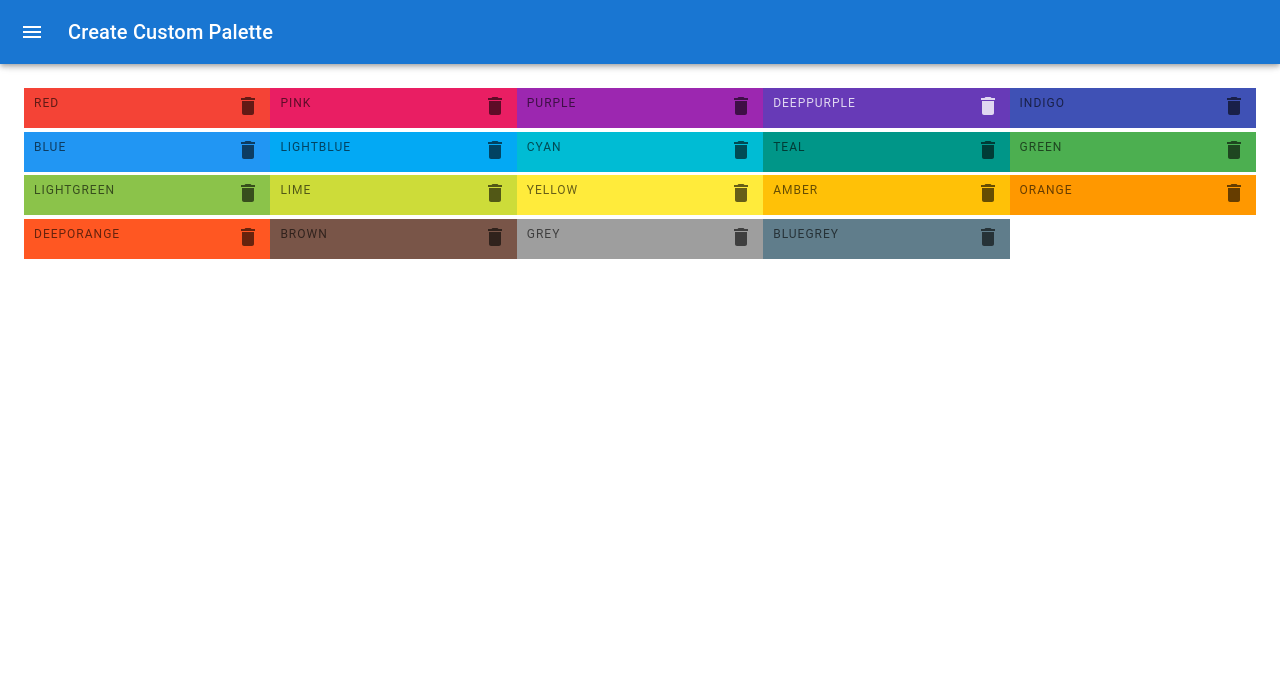
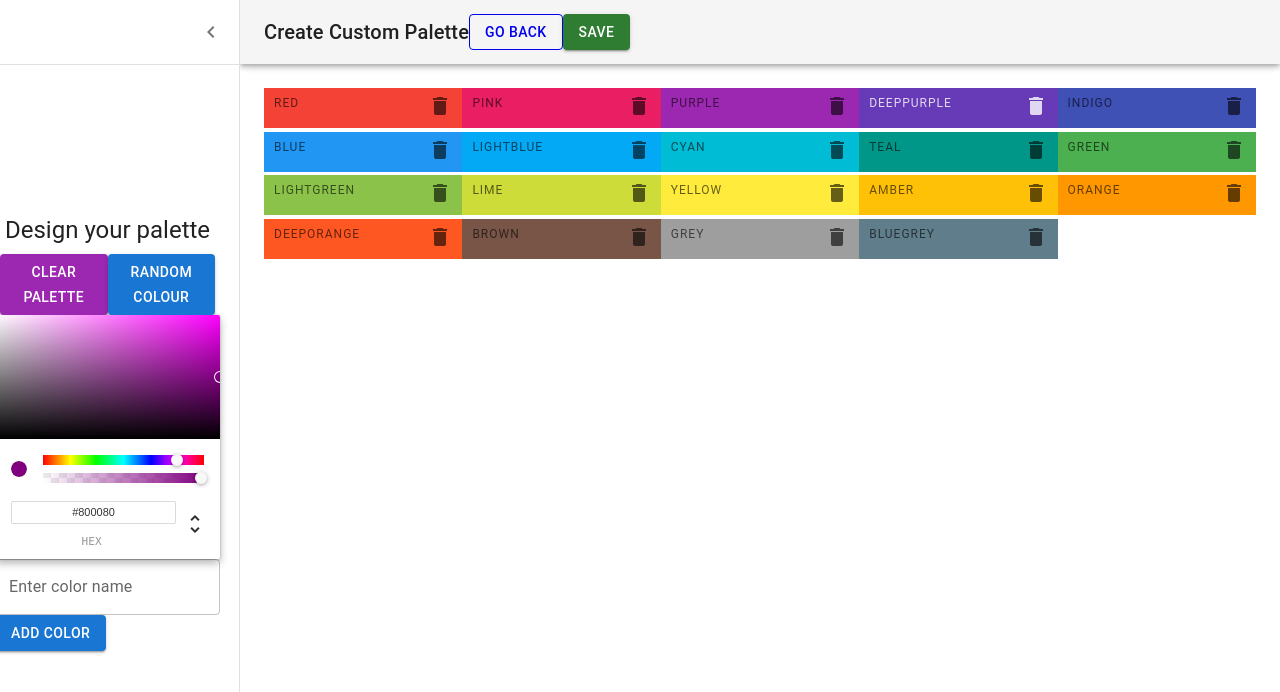
Before and after one commit to 1nandagopal/colors-v2, a React (Create React App) app: page /new in a window 1280 px wide. Shown: the top 692 px of the page. Built offline with nearby package versions, Linux system fonts and the light colour scheme.

Commit message:
Added ColorPickerForm in NewPalette.

```diff
--- a/package.json
+++ b/package.json
@@ -13,8 +13,10 @@
     "@testing-library/user-event": "^13.5.0",
     "chroma-js": "^2.4.2",
     "react": "^18.3.1",
+    "react-color": "^2.19.3",
     "react-copy-to-clipboard": "^5.1.0",
     "react-dom": "^18.3.1",
+    "react-hook-form": "^7.51.4",
     "react-redux": "^9.1.2",
     "react-router-dom": "^6.23.1",
     "react-scripts": "5.0.1",
--- a/src/App.js
+++ b/src/App.js
@@ -4,6 +4,7 @@ import { Route, Routes } from "react-router-dom";
 import Palette from "./components/Palette";
 import SingleColourPalette from "./components/SingleColourPalette";
 import NewPalette from "./components/NewPalette";
+import Test from "./components/Test";
 
 function App() {
   return (
@@ -12,6 +13,7 @@ function App() {
       <Route path="/:paletteId" element={<Palette />} />
       <Route path="/:paletteId/:colorId" element={<SingleColourPalette />} />
       <Route path="/new" element={<NewPalette />} />
+      <Route path="/test" element={<Test />} />
     </Routes>
   );
 }
--- /dev/null
+++ b/src/components/ColorPickerForm.js
@@ -0,0 +1,56 @@
+import React from "react";
+import { Button, TextField } from "@mui/material";
+import { ChromePicker } from "react-color";
+import { Controller, useForm } from "react-hook-form";
+
+const temp = {
+  picker: {
+    width: "100% !important",
+    marginTop: "2rem",
+  },
+  addColour: {
+    width: "100%",
+    padding: "1rem",
+    marginTop: "1rem",
+    fontSize: "2rem",
+  },
+  colourNameInput: {
+    width: "100%",
+    height: "70px",
+  },
+};
+
+function ColorPickerForm({ isPaletteFull }) {
+  const { register, handleSubmit, watch, control } = useForm();
+
+  const addNewColor = (data) => console.log(data);
+  return (
+    <>
+      <form onSubmit={handleSubmit(addNewColor)}>
+        <Controller
+          name="currentColor"
+          control={control}
+          defaultValue="purple"
+          render={({ field }) => (
+            <ChromePicker
+              color={field.value}
+              onChange={(color) => field.onChange(color.hex)}
+            />
+          )}
+        />
+        <TextField {...register("currentColorName")} label="Enter color name" />
+        <Button
+          variant="contained"
+          color="primary"
+          type="submit"
+          disabled={isPaletteFull}
+          sx={{ bgcolor: watch("currentColor") }}
+        >
+          Add Color
+        </Button>
+      </form>
+    </>
+  );
+}
+
+export default ColorPickerForm;
--- a/src/components/NewPalette.js
+++ b/src/components/NewPalette.js
@@ -20,7 +20,23 @@ import InboxIcon from "@mui/icons-material/MoveToInbox";
 import MailIcon from "@mui/icons-material/Mail";
 import seedColors from "../seedColors";
 import DraggableColorBox from "./DraggableColorBox";
+import { useSelector } from "react-redux";
+import { Button } from "@mui/material";
+import { Link } from "react-router-dom";
+import ColorPickerForm from "./ColorPickerForm";
 
+const Container = styled("div")({
+  width: "90%",
+  height: "100%",
+  display: "flex",
+  flexDirection: "column",
+  justifyContent: "center",
+  alignItems: "center",
+});
+
+const Buttons = styled("div")({
+  width: "100%",
+});
 const drawerWidth = 240;
 
 const Main = styled("main", { shouldForwardProp: (prop) => prop !== "open" })(
@@ -69,9 +85,9 @@ const DrawerHeader = styled("div")(({ theme }) => ({
 
 export default function NewPalette() {
   const theme = useTheme();
-  const [open, setOpen] = React.useState(false);
+  const [open, setOpen] = React.useState(true);
 
-  const colors = seedColors[0].colors;
+  const colors = useSelector((state) => state.customPalette);
 
   const handleDrawerOpen = () => {
     setOpen(true);
@@ -81,10 +97,12 @@ export default function NewPalette() {
     setOpen(false);
   };
 
+  const isPaletteFull = false;
+
   return (
     <Box sx={{ display: "flex" }}>
       <CssBaseline />
-      <AppBar position="fixed" open={open}>
+      <AppBar position="fixed" open={open} color="default">
         <Toolbar>
           <IconButton
             color="inherit"
@@ -98,6 +116,14 @@ export default function NewPalette() {
           <Typography variant="h6" noWrap component="div">
             Create Custom Palette
           </Typography>
+          <Link to="/">
+            <Button color="inherit" variant="outlined" size="medium">
+              Go Back
+            </Button>
+          </Link>
+          <Button color="success" variant="contained" size="medium">
+            Save
+          </Button>
         </Toolbar>
       </AppBar>
       <Drawer
@@ -123,11 +149,44 @@ export default function NewPalette() {
           </IconButton>
         </DrawerHeader>
         <Divider />
+        <Container>
+          <Typography variant="h5" gutterBottom>
+            Design your palette
+          </Typography>
+          <Buttons>
+            <Button
+              sx={{
+                width: "50%",
+              }}
+              variant="contained"
+              color="secondary"
+              // onClick={this.clearColours}
+            >
+              Clear Palette
+            </Button>
+            <Button
+              sx={{
+                width: "50%",
+              }}
+              variant="contained"
+              color="primary"
+              // onClick={this.addRandomColour}
+              // disabled={isPaletteFull}
+            >
+              Random Colour
+            </Button>
+          </Buttons>
+          <ColorPickerForm isPaletteFull={isPaletteFull} />
+        </Container>
       </Drawer>
       <Main open={open}>
         <DrawerHeader />
         {colors.map((color) => (
-          <DraggableColorBox name={color.name} color={color.color} />
+          <DraggableColorBox
+            name={color.name}
+            color={color.color}
+            key={color.name}
+          />
         ))}
       </Main>
     </Box>
```
Also changed, not shown: 2 other files (tests, documents, lock files or other folders).
